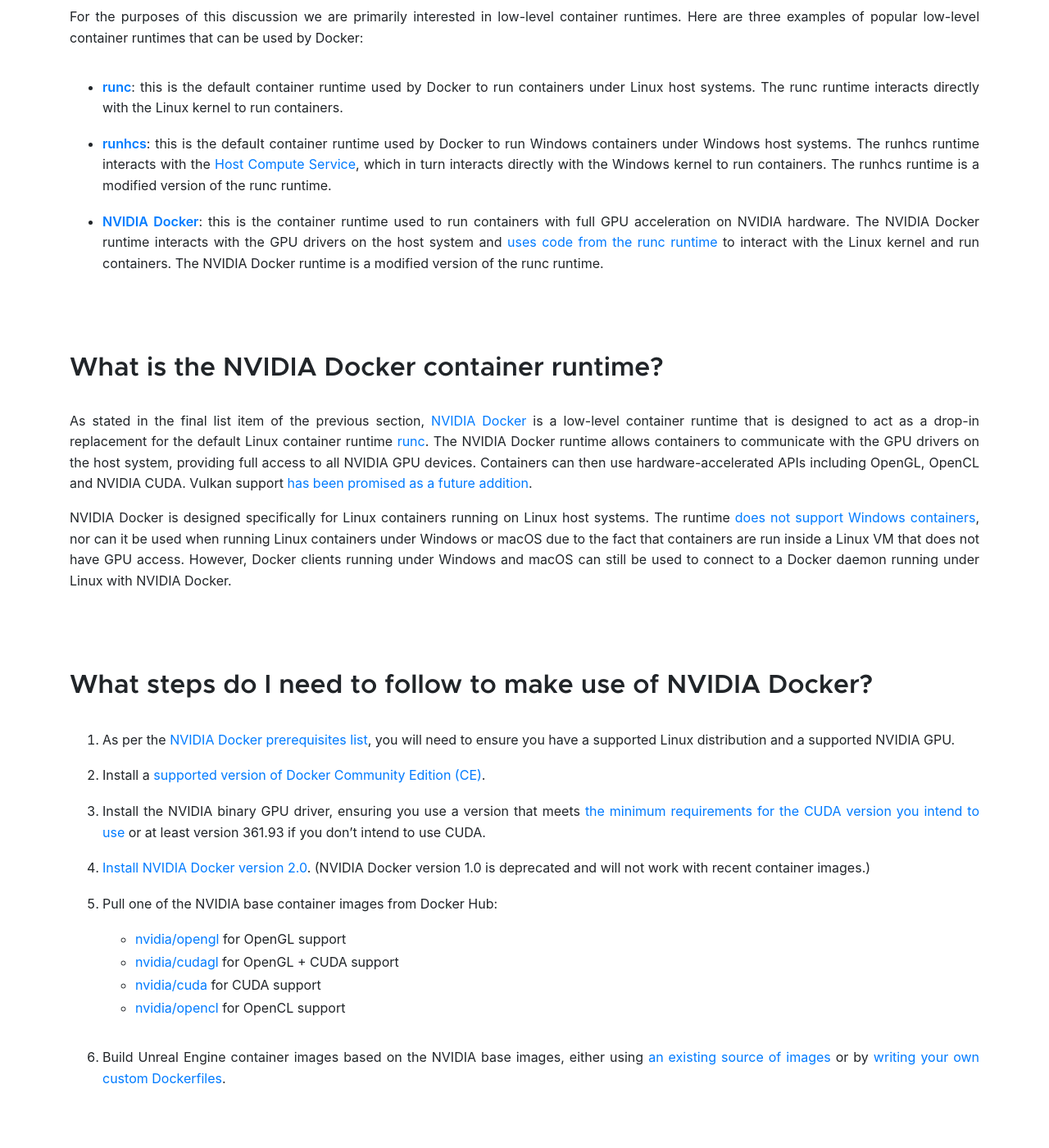
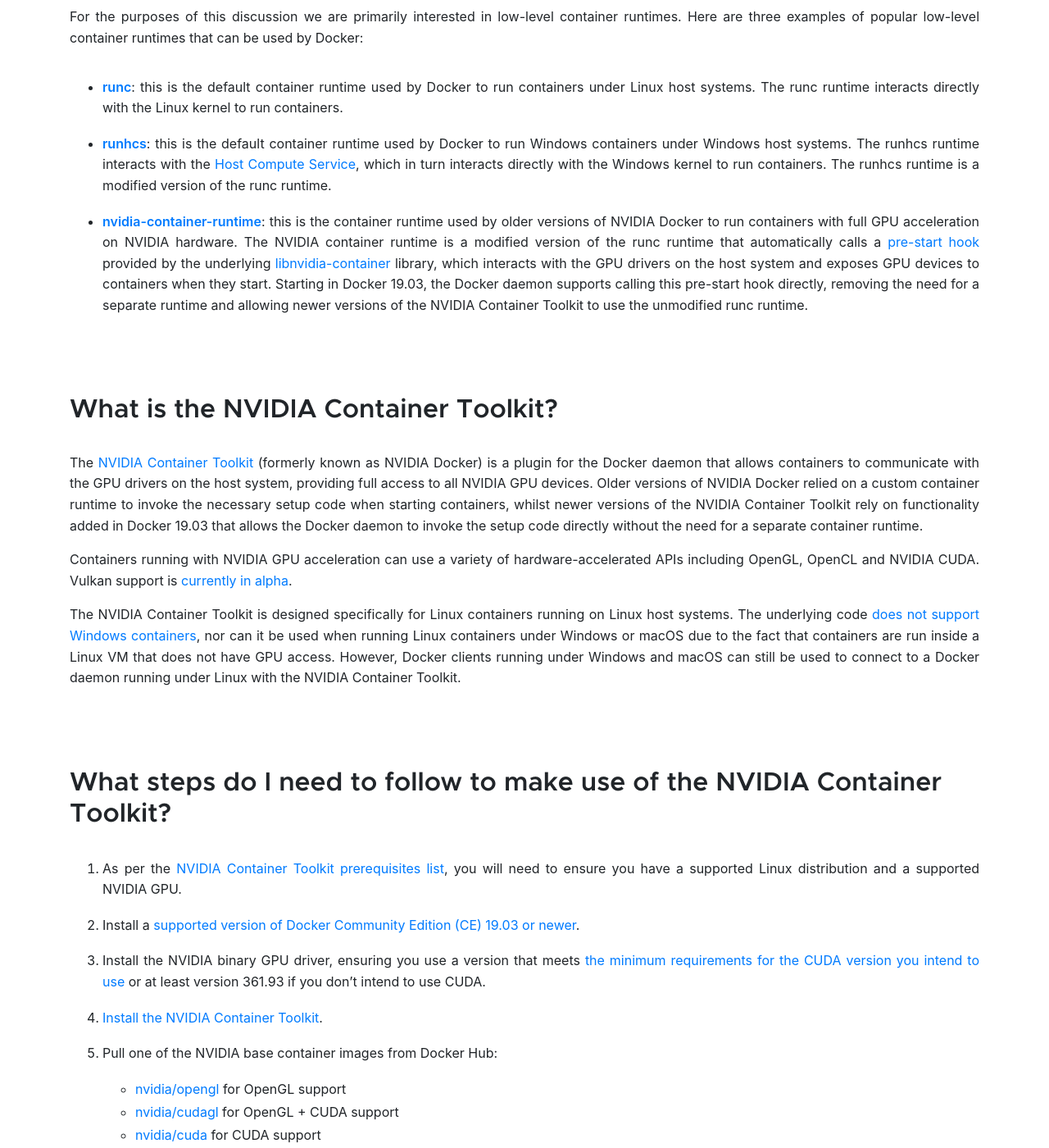
Before and after one commit to UnrealContainers/unrealcontainers.github.io, a Jekyll site: the page built from _collections/_docs/concepts/nvidia-docker.md, in a window 1280 px wide and 1400 px high, scrolled down 1369 px. Shown: the whole window at 82% size. Built offline with Jekyll 4.4.1, drawn with Linux system fonts in a browser that asks for light colours; some of the changed text lies outside the part shown.

Commit message:
Update the NVIDIA Docker page to reflect Docker 19.03 GPU changes

```diff
--- a/_collections/_docs/concepts/nvidia-docker.md
+++ b/_collections/_docs/concepts/nvidia-docker.md
@@ -1,13 +1,13 @@
 ---
 title: NVIDIA Docker
-tagline: What is the NVIDIA Docker runtime and how can it be used to run Linux containers with full GPU acceleration?
+tagline: What is the NVIDIA Container Toolkit and how can it be used to run Linux containers with full GPU acceleration?
 quickstart: ["run"]
 order: 2
 ---
 
 {% capture _alert_content %}
-- NVIDIA Docker allows containers to access full GPU acceleration.
-- OpenGL, OpenCL and CUDA are currently supported. Vulkan support has been promised as a future addition.
+- The [NVIDIA Container Toolkit](https://github.com/NVIDIA/nvidia-docker) (formerly known as NVIDIA Docker) allows containers to access full GPU acceleration.
+- OpenGL, OpenCL and CUDA are supported for production use. Vulkan support is [currently in alpha](https://hub.docker.com/r/nvidia/vulkan).
 - **This only works for Linux containers running on Linux host systems with NVIDIA GPUs.**
 {% endcapture %}
 {% include alerts/overview.html content=_alert_content %}
@@ -34,25 +34,27 @@
 
 - [**runhcs**](https://github.com/Microsoft/hcsshim/tree/master/cmd/runhcs): this is the default container runtime used by Docker to run Windows containers under Windows host systems. The runhcs runtime interacts with the [Host Compute Service](https://techcommunity.microsoft.com/t5/Containers/Introducing-the-Host-Compute-Service-HCS/ba-p/382332), which in turn interacts directly with the Windows kernel to run containers. The runhcs runtime is a modified version of the runc runtime.
 
-- [**NVIDIA Docker**](https://github.com/NVIDIA/nvidia-docker): this is the container runtime used to run containers with full GPU acceleration on NVIDIA hardware. The NVIDIA Docker runtime interacts with the GPU drivers on the host system and [uses code from the runc runtime](https://github.com/NVIDIA/nvidia-container-runtime) to interact with the Linux kernel and run containers. The NVIDIA Docker runtime is a modified version of the runc runtime.
+- [**nvidia-container-runtime**](https://github.com/NVIDIA/nvidia-container-runtime): this is the container runtime used by older versions of NVIDIA Docker to run containers with full GPU acceleration on NVIDIA hardware. The NVIDIA container runtime is a modified version of the runc runtime that automatically calls a [pre-start hook](https://github.com/opencontainers/runtime-spec/blob/master/config.md#prestart) provided by the underlying [libnvidia-container](https://github.com/NVIDIA/libnvidia-container) library, which interacts with the GPU drivers on the host system and exposes GPU devices to containers when they start. Starting in Docker 19.03, the Docker daemon supports calling this pre-start hook directly, removing the need for a separate runtime and allowing newer versions of the NVIDIA Container Toolkit to use the unmodified runc runtime.
 
 
-## What is the NVIDIA Docker container runtime?
+## What is the NVIDIA Container Toolkit?
 
-As stated in the final list item of the previous section, [NVIDIA Docker](https://github.com/NVIDIA/nvidia-docker) is a low-level container runtime that is designed to act as a drop-in replacement for the default Linux container runtime [runc](https://github.com/opencontainers/runc). The NVIDIA Docker runtime allows containers to communicate with the GPU drivers on the host system, providing full access to all NVIDIA GPU devices. Containers can then use hardware-accelerated APIs including OpenGL, OpenCL and NVIDIA CUDA. Vulkan support [has been promised as a future addition](https://github.com/NVIDIA/nvidia-docker/wiki/Frequently-Asked-Questions#is-vulkan-supported).
+The [NVIDIA Container Toolkit](https://github.com/NVIDIA/nvidia-docker) (formerly known as NVIDIA Docker) is a plugin for the Docker daemon that allows containers to communicate with the GPU drivers on the host system, providing full access to all NVIDIA GPU devices. Older versions of NVIDIA Docker relied on a custom container runtime to invoke the necessary setup code when starting containers, whilst newer versions of the NVIDIA Container Toolkit rely on functionality added in Docker 19.03 that allows the Docker daemon to invoke the setup code directly without the need for a separate container runtime.
 
-NVIDIA Docker is designed specifically for Linux containers running on Linux host systems. The runtime [does not support Windows containers](https://github.com/NVIDIA/nvidia-docker/wiki/Frequently-Asked-Questions#platform-support), nor can it be used when running Linux containers under Windows or macOS due to the fact that containers are run inside a Linux VM that does not have GPU access. However, Docker clients running under Windows and macOS can still be used to connect to a Docker daemon running under Linux with NVIDIA Docker.
+Containers running with NVIDIA GPU acceleration can use a variety of hardware-accelerated APIs including OpenGL, OpenCL and NVIDIA CUDA. Vulkan support is [currently in alpha](https://hub.docker.com/r/nvidia/vulkan).
+
+The NVIDIA Container Toolkit is designed specifically for Linux containers running on Linux host systems. The underlying code [does not support Windows containers](https://github.com/NVIDIA/nvidia-docker/wiki/Frequently-Asked-Questions#platform-support), nor can it be used when running Linux containers under Windows or macOS due to the fact that containers are run inside a Linux VM that does not have GPU access. However, Docker clients running under Windows and macOS can still be used to connect to a Docker daemon running under Linux with the NVIDIA Container Toolkit.
 
 
-## What steps do I need to follow to make use of NVIDIA Docker?
+## What steps do I need to follow to make use of the NVIDIA Container Toolkit?
 
-1. As per the [NVIDIA Docker prerequisites list](https://github.com/NVIDIA/nvidia-docker/wiki/Installation-(version-2.0)#prerequisites), you will need to ensure you have a supported Linux distribution and a supported NVIDIA GPU.
+1. As per the [NVIDIA Container Toolkit prerequisites list](https://github.com/NVIDIA/nvidia-docker/wiki/Installation-(Native-GPU-Support)#prerequisites), you will need to ensure you have a supported Linux distribution and a supported NVIDIA GPU.
 
-2. Install a [supported version of Docker Community Edition (CE)](https://github.com/NVIDIA/nvidia-docker/wiki/Frequently-Asked-Questions#which-docker-packages-are-supported).
+2. Install a [supported version of Docker Community Edition (CE) 19.03 or newer](https://github.com/NVIDIA/nvidia-docker/wiki/Frequently-Asked-Questions#which-docker-packages-are-supported).
 
 3. Install the NVIDIA binary GPU driver, ensuring you use a version that meets [the minimum requirements for the CUDA version you intend to use](https://github.com/NVIDIA/nvidia-docker/wiki/CUDA#requirements) or at least version 361.93 if you don't intend to use CUDA.
 
-4. [Install NVIDIA Docker version 2.0](https://github.com/NVIDIA/nvidia-docker/wiki/Installation-(version-2.0)#installing-version-20). (NVIDIA Docker version 1.0 is deprecated and will not work with recent container images.)
+4. [Install the NVIDIA Container Toolkit](https://github.com/NVIDIA/nvidia-docker/wiki/Installation-(Native-GPU-Support)#installing-gpu-support).
 
 5. Pull one of the NVIDIA base container images from Docker Hub:
 
@@ -64,15 +66,15 @@
 6. Build Unreal Engine container images based on the NVIDIA base images, either using [an existing source of images](../obtaining-images/image-sources) or by [writing your own custom Dockerfiles](../obtaining-images/write-your-own).
 
 
-## Does NVIDIA Docker affect the compatibility of built container images?
+## Does the NVIDIA Container Toolkit affect the compatibility of built container images?
 
-By default, container images built on a system that has NVIDIA Docker installed **will be identical to container images built on a system without NVIDIA Docker.** This is because the default runc container runtime is used during the build process. The resulting container images can be run with GPU acceleration using the NVIDIA Docker runtime or without GPU acceleration using any other container runtime.
+By default, container images built on a system that has the NVIDIA Container Toolkit installed **will be identical to container images built on a system without the NVIDIA Container Toolkit.** This is because GPU acceleration is not enabled during the build process. The resulting container images can be run with GPU acceleration using the NVIDIA Container Toolkit or without GPU acceleration using any OCI-compatible container runtime.
 
-However, if you configure the Docker daemon to [use NVIDIA Docker as the default container runtime](https://github.com/NVIDIA/nvidia-docker/wiki/Advanced-topics#default-runtime) then any container images built by that Docker daemon [may be rendered non-portable](https://github.com/NVIDIA/nvidia-docker/wiki/Frequently-Asked-Questions#can-i-use-the-gpu-during-a-container-build-ie-docker-build). For this reason, it is strongly recommended that you do not reconfigure the default container runtime on hosts that will be used to build containers. (Using NVIDIA Docker as the default runtime on hosts that are only being used to run prebuilt containers is perfectly fine.)
+Older versions of NVIDIA Docker allowed the Docker daemon to [use NVIDIA Docker as the default container runtime](https://github.com/NVIDIA/nvidia-docker/wiki/Advanced-topics#default-runtime), which enabled GPU acceleration during image builds and meant that any container images built by that Docker daemon [could be rendered non-portable](https://github.com/NVIDIA/nvidia-docker/wiki/Frequently-Asked-Questions#can-i-use-the-gpu-during-a-container-build-ie-docker-build). For this reason, it was strongly recommended that you did not reconfigure the default container runtime on hosts that were used to build containers. This option is not present in newer versions of the NVIDIA Container Toolkit.
 
 
 ## Is there any support for other platforms?
 
-The NVIDIA Docker FAQ is extremely clear on this: [platforms other than Linux are not supported](https://github.com/NVIDIA/nvidia-docker/wiki/Frequently-Asked-Questions#platform-support). As stated previously, you can use a Docker client on another platform to connect to a Docker daemon that's using the NVIDIA Docker runtime, but the Docker daemon itself must be running under a Linux host system.
+The NVIDIA Container Toolkit FAQ is extremely clear on this: [platforms other than Linux are not supported](https://github.com/NVIDIA/nvidia-docker/wiki/Frequently-Asked-Questions#platform-support). As stated previously, you can use a Docker client on another platform to connect to a Docker daemon that's using the NVIDIA Container Toolkit, but the Docker daemon itself must be running under a Linux host system.
 
-It is worth noting that there is [experimental support for GPU-accelerated Windows containers](https://docs.microsoft.com/en-us/virtualization/windowscontainers/deploy-containers/gpu-acceleration) featured in preview builds of Docker running on the latest versions of Windows Server and Windows 10, but this functionality is not the same thing as the NVIDIA Docker runtime. This experimental support is restricted to running containers derived from the [mcr.microsoft.com/windows](https://hub.docker.com/_/microsoft-windows) base image and only provides hardware acceleration via DirectX. Other APIs such as OpenGL, OpenCL, CUDA and Vulkan are not supported.
+It is worth noting that there is [experimental support for GPU-accelerated Windows containers](https://docs.microsoft.com/en-us/virtualization/windowscontainers/deploy-containers/gpu-acceleration) featured in newer versions of Docker running on the latest versions of Windows Server and Windows 10, but this functionality is not the same thing as the NVIDIA Container Toolkit. This experimental support is restricted to running containers derived from the [mcr.microsoft.com/windows](https://hub.docker.com/_/microsoft-windows) base image and only provides hardware acceleration via DirectX. Other APIs such as OpenGL, OpenCL, CUDA and Vulkan are not supported.
```
